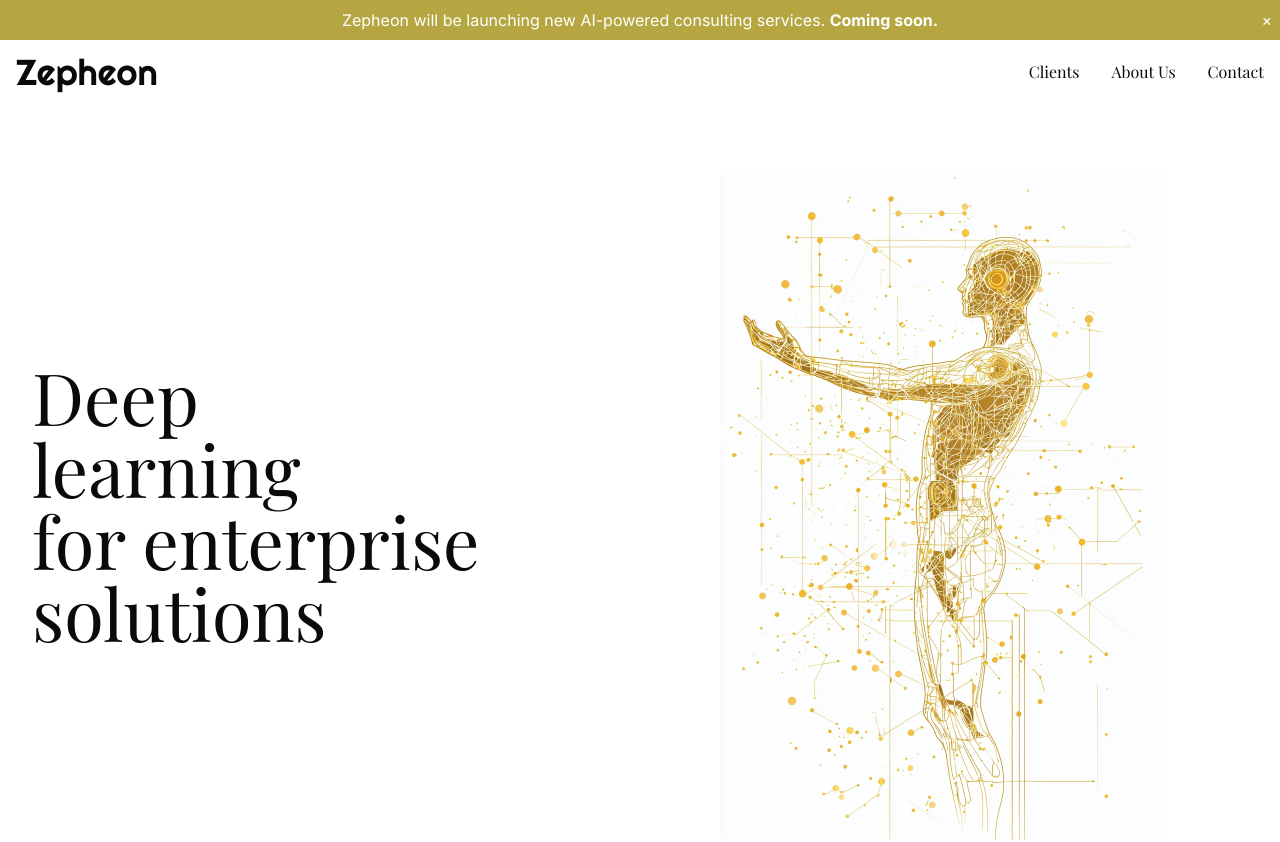
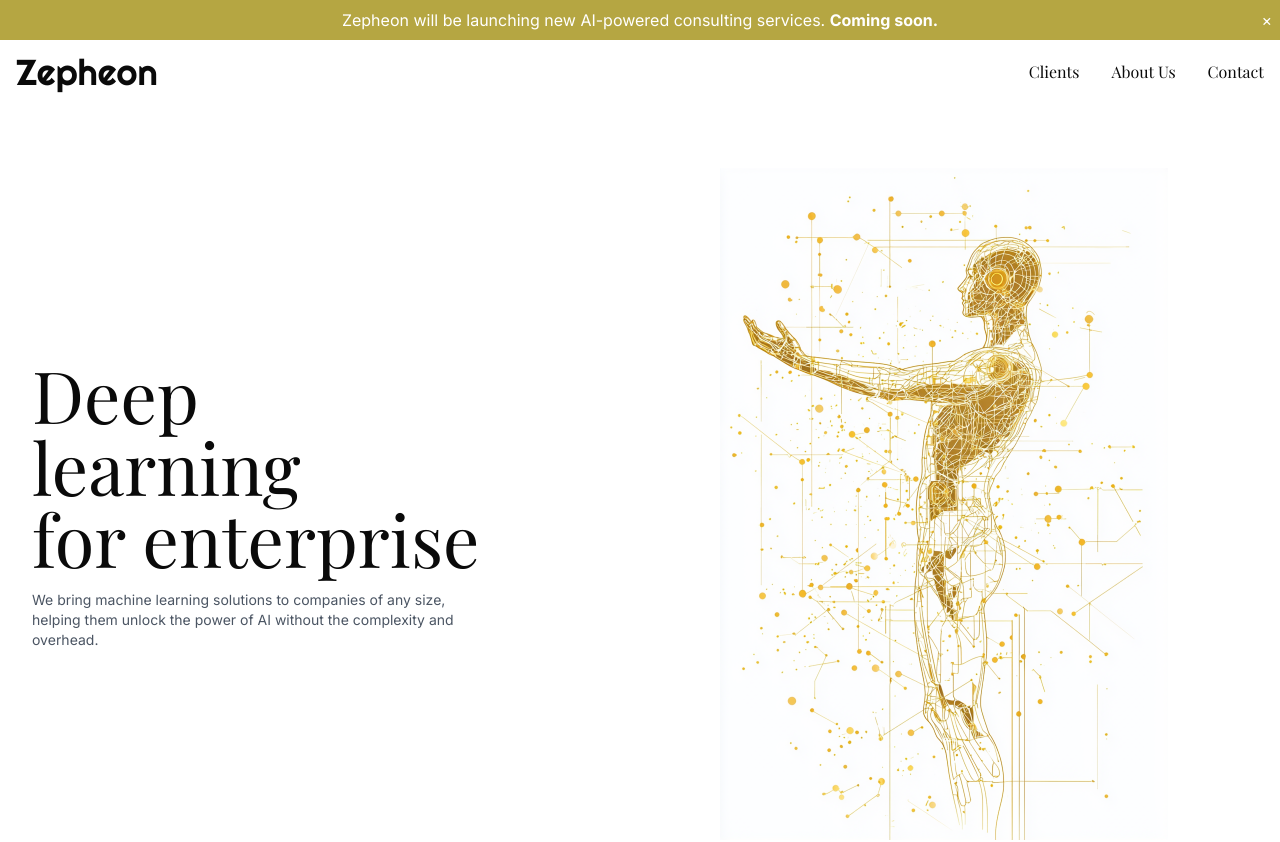
Before and after one commit to isaacbau/zepheon-landing, a React (Vite) app: page / in a window 1280 px wide. Shown: the top 842 px of the page. Built offline with nearby package versions, Linux system fonts and the light colour scheme; a web font is replaced by a local one.

Commit message:
Update home page

```diff
--- a/src/pages/Home.tsx
+++ b/src/pages/Home.tsx
@@ -18,9 +18,12 @@ const Home = () => {
             learning
             <br />
             for enterprise
-            <br />
-            solutions
           </h1>
+          <p className="text-sm mt-4 text-gray-600 max-w-md">
+            We bring machine learning solutions to companies of any size,
+            helping them unlock the power of AI without the complexity and
+            overhead.
+          </p>
         </div>
         <div className="w-full md:w-1/2 flex justify-center">
           <img
```
